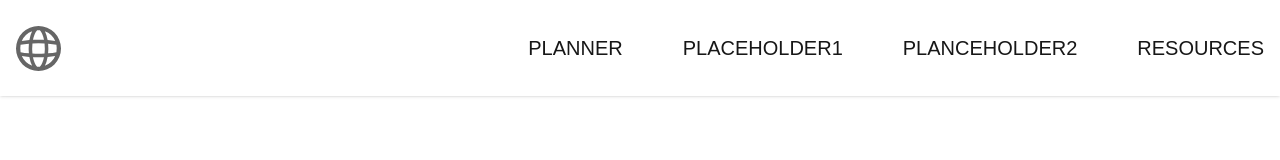
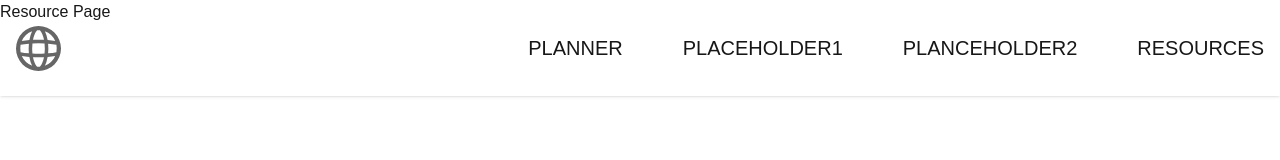
Before and after one commit to symphatixe/nyit-click, a Next.js app: page /resources in a window 1280 px wide. Shown: the top 160 px of the page. Built offline with nearby package versions, Linux system fonts and the light colour scheme.

Commit message:
fix: add page for resource&planner

```diff
--- a/src/app/components/NavBar.tsx
+++ b/src/app/components/NavBar.tsx
@@ -22,7 +22,7 @@ export default function NavBar(){
 
                 <div className="hidden md:flex">
                     <ul className="hidden sm:flex gap-15">
-                        <Link href="/Planner">
+                        <Link href="/planner">
                             <li className="uppercase hover:border-b text-xl"> Planner </li>
                         </Link>
                         <Link href="/Placeholder1">
@@ -31,7 +31,7 @@ export default function NavBar(){
                         <Link href="/Placeholder2">
                             <li className="uppercase hover:border-b text-xl"> Planceholder2</li>
                         </Link>
-                        <Link href="/Resources">
+                        <Link href="/resources">
                             <li className="uppercase hover:border-b text-xl"> Resources </li>
                         </Link>
                     </ul>
--- a/src/app/planner/page.tsx
+++ b/src/app/planner/page.tsx
@@ -3,7 +3,7 @@ import React from 'react'
 const PlannerPage = () => {
   return (
     <div>
-      <h1></h1>
+      <h1>Planner Page</h1>
     </div>
   )
 }
--- a/src/app/resources/page.tsx
+++ b/src/app/resources/page.tsx
@@ -3,7 +3,7 @@ import React from 'react'
 const ResourcesPage = () => {
   return (
     <div>
-      <h1></h1>
+      <h1>Resource Page</h1>
     </div>
   )
 }
```
